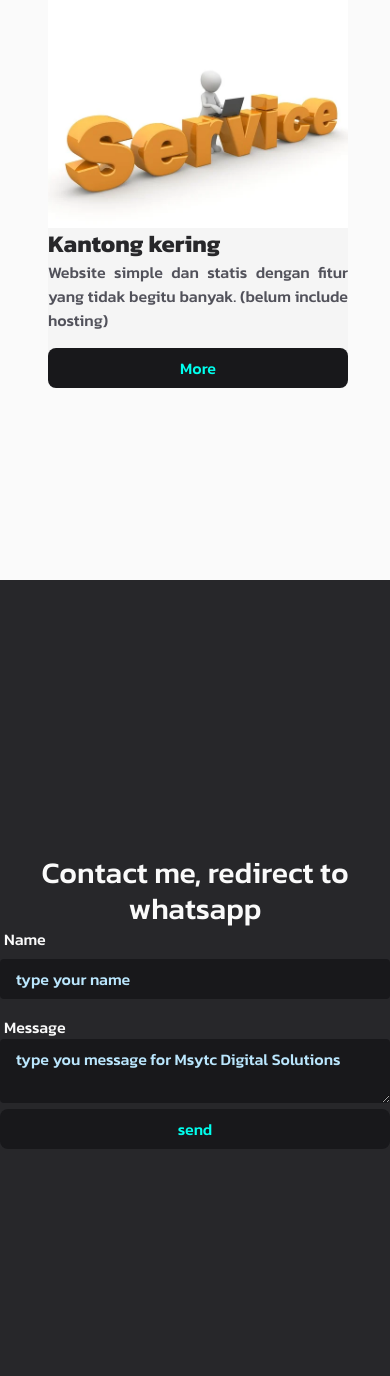
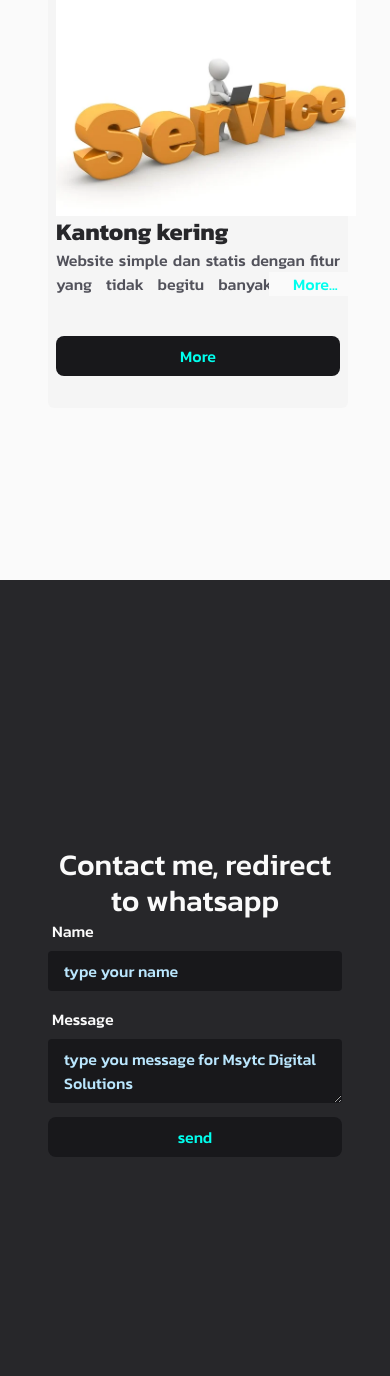
Before and after one commit to MohSolehuddin/olshop, a Next.js app: page / in a window 390 px wide. Shown: the part 1952-3328 px from the top of the page. Built offline with nearby package versions, Linux system fonts and the light colour scheme.

Commit message:
add: more feature

```diff
--- a/src/components/elements/Input/TextArea.tsx
+++ b/src/components/elements/Input/TextArea.tsx
@@ -12,7 +12,7 @@ const TextArea = ({ name, placeholder, ...rest }: TextAreaProps) => {
       title="message"
       name={name}
       placeholder={placeholder}
-      className="px-4 py-2 rounded bg-zinc-900 hover:bg-zinc-950 focus:outline-none focus:scale-105 transition-all duration-300 delay-75 hover:scale-105 focus:bg-zinc-950 w-full h-16 placeholder:text-sky-200 text-favBlueSky"
+      className="px-4 my-2 py-2 rounded bg-zinc-900 hover:bg-zinc-950 focus:outline-none focus:scale-105 transition-all duration-300 delay-75 hover:scale-105 focus:bg-zinc-950 w-full h-16 placeholder:text-sky-200 text-favBlueSky"
       {...rest}></textarea>
   );
 };
--- a/src/components/fragments/Card.tsx
+++ b/src/components/fragments/Card.tsx
@@ -1,3 +1,4 @@
+import { useState, useEffect, useRef } from "react";
 import { Button } from "../elements/Button";
 import Image from "next/image";
 
@@ -31,8 +32,25 @@ export function CardItem({
   paragraph: string;
   link: any;
 }) {
+  const [isMore, setIsMore] = useState(false);
+  const [isOverflow, setIsOverflow] = useState(false);
+  const paragraphRef = useRef<HTMLParagraphElement>(null);
+
+  const handleIsMore = () => {
+    setIsMore(!isMore);
+  };
+
+  useEffect(() => {
+    if (paragraphRef.current) {
+      setIsOverflow(
+        paragraphRef.current.scrollHeight > 48 &&
+          paragraphRef.current.scrollWidth < 290
+      );
+    }
+  }, []);
+
   return (
-    <section className="w-[300px] md:w-[400px] bg-neutral-100 rounded-md min-h-[460px] max-h-full transition duration-150 ease-linear hover:scale-110">
+    <section className="w-[300px] md:w-[400px] bg-neutral-100 rounded-md min-h-[500px] max-h-full transition duration-150 ease-linear hover:scale-110 p-2">
       <section className="w-[300px] h-[300px] md:h-[400px] md:w-[400px] rounded">
         <Image
           className="h-full w-full"
@@ -43,7 +61,21 @@ export function CardItem({
         />
       </section>
       <h3 className="text-2xl font-bold text-zinc-800">{title}</h3>
-      <p className="text-justify mb-4 text-zinc-600">{paragraph}</p>
+      <p
+        ref={paragraphRef}
+        id={title}
+        className={`text-justify mb-4 text-zinc-600 ${
+          isMore ? "h-fit" : "h-12 overflow-y-hidden"
+        }`}>
+        {paragraph}
+      </p>
+      {isOverflow && (
+        <p
+          onClick={handleIsMore}
+          className="more text-favBlueSky relative bottom-10 z-10 bg-neutral-50 w-20 left-3/4 px-6 cursor-pointer">
+          {isMore ? "Hidden..." : "More..."}
+        </p>
+      )}
       <Button>{children}</Button>
     </section>
   );
--- a/src/components/fragments/Contact.tsx
+++ b/src/components/fragments/Contact.tsx
@@ -5,21 +5,21 @@ import Label from "../elements/Input/Label";
 import TextArea from "../elements/Input/TextArea";
 
 const Contact = () => {
-  const [isType, setIsType] = useState("");
+  const [useMessage, setUseMessage] = useState("");
 
   const handleIsType = () => {
     const name = document.getElementById("input_name") as HTMLInputElement;
     const message = document.getElementById(
       "input_message"
     ) as HTMLTextAreaElement;
-    setIsType(
+    setUseMessage(
       `Assalamu'alikum, Perkenalkan nama saya ${name.value}, ${message.value}`
     );
   };
 
   return (
     <section
-      className="Contact flex justify-center place-items-center flex-row w-screen h-screen bg-zinc-800 text-neutral-50 md:px-48"
+      className="Contact flex justify-center place-items-center flex-row w-screen h-screen bg-zinc-800 text-neutral-50 px-12 md:px-48"
       id="Contact">
       <form action="/api/kirim" method="post">
         <h3 className="text-center text-neutral-50 text-3xl">
@@ -40,7 +40,7 @@ const Contact = () => {
             placeholder="type you message for Msytc Digital Solutions"></TextArea>
         </section>
         <a
-          href={`https://api.whatsapp.com/send?phone=6283849079619&text=${isType}`}
+          href={`https://api.whatsapp.com/send?phone=6283849079619&text=${useMessage}`}
           target="_blank"
           rel="noopener noreferrer">
           <Button>send</Button>
```
